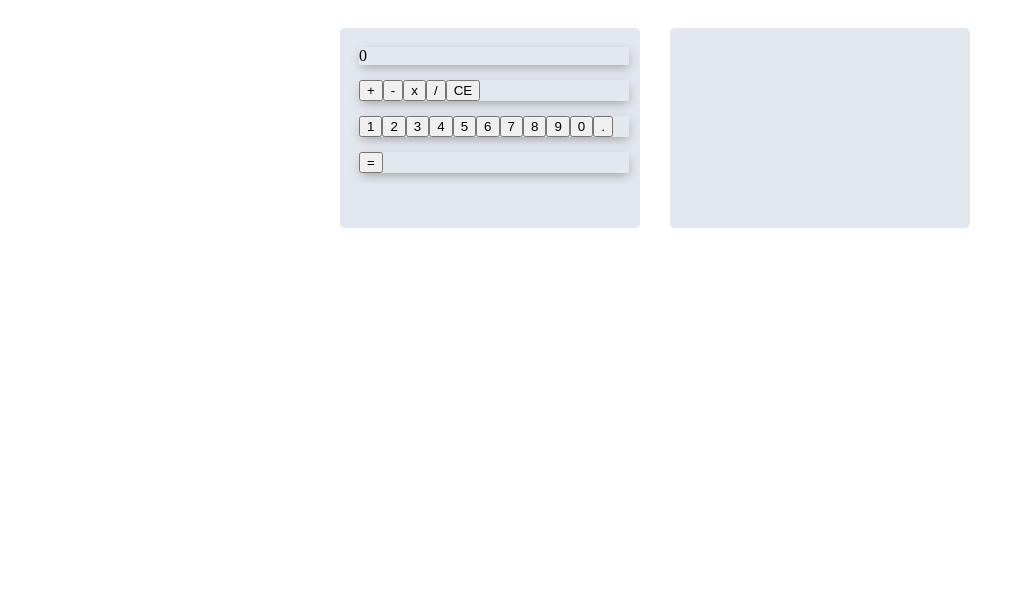
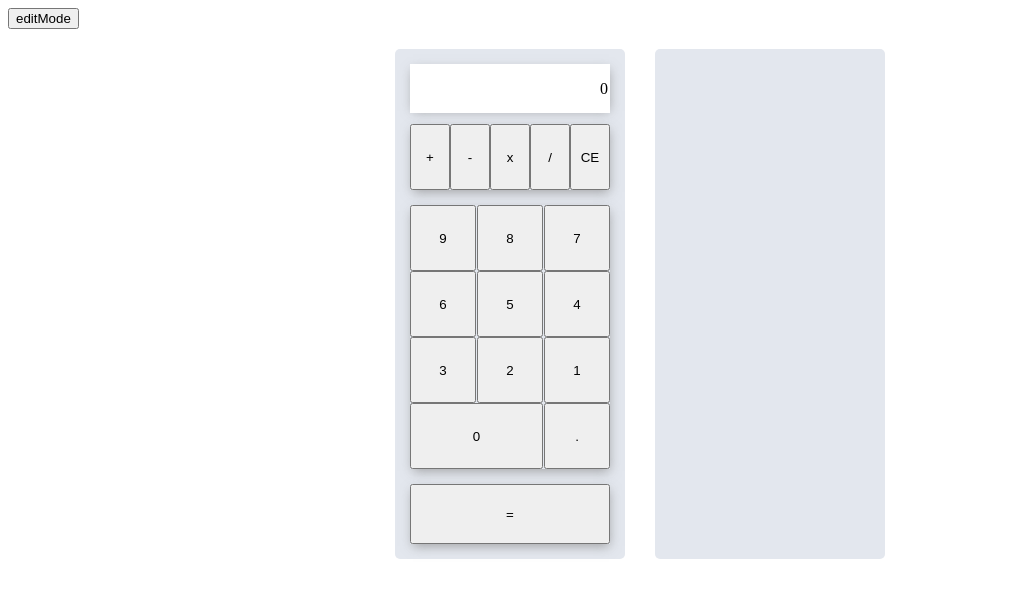
Before and after one commit to IlyaGoncharovY/dnd_calculator, a React (Vite) app: page / in a window 1280 px wide. Shown: the top 598 px of the page, without its empty margins (0-1025 px from the left). Built offline with nearby package versions, Linux system fonts and the light colour scheme.

Commit message:
fix(style) common refactor style in app

```diff
--- a/src/common/Components/UniversalButton.tsx
+++ b/src/common/Components/UniversalButton.tsx
@@ -12,10 +12,16 @@ export const UniversalButton: FC<IUniversalButton> = ({
   onClickHandler,
 }) => {
   return (
-    <span>
-      <button onClick={() => onClickHandler(buttonValue.value)}>
+    <>
+      <button
+        onClick={() => onClickHandler(buttonValue.value)}
+        style={{
+          width: buttonValue.value === '0' ? '133px' : '66px',
+          height: '66px',
+        }}
+      >
         {buttonValue.value}
       </button>
-    </span>
+    </>
   );
 };
--- a/src/common/dataSet/data.ts
+++ b/src/common/dataSet/data.ts
@@ -19,15 +19,15 @@ export enum elementType {
 }
 
 export const arrButtons: ArrButtonType[] = [
-  {id: 1, value: '1'},
-  {id: 2, value: '2'},
-  {id: 3, value: '3'},
-  {id: 4, value: '4'},
+  {id: 1, value: '9'},
+  {id: 2, value: '8'},
+  {id: 3, value: '7'},
+  {id: 4, value: '6'},
   {id: 5, value: '5'},
-  {id: 6, value: '6'},
-  {id: 7, value: '7'},
-  {id: 8, value: '8'},
-  {id: 9, value: '9'},
+  {id: 6, value: '4'},
+  {id: 7, value: '3'},
+  {id: 8, value: '2'},
+  {id: 9, value: '1'},
   {id: 10, value: '0'},
   {id: 11, value: '.'},
 ];
--- a/src/features/app/App.tsx
+++ b/src/features/app/App.tsx
@@ -3,7 +3,8 @@ import {DashBoardPage} from '../dnd';
 function App() {
 
   return (
-    <div style={{display: 'flex',width: '600px', margin: 'auto', gap: '40px'}}>
+    <div>
+      <button>editMode</button>
       <DashBoardPage/>
     </div>
   );
--- a/src/features/calculator/displayComponent/DisplayContainer.tsx
+++ b/src/features/calculator/displayComponent/DisplayContainer.tsx
@@ -5,8 +5,17 @@ export const DisplayContainer = () => {
   const displayValue = useAppSelector(state => state.CalculatorReducer.displayValue);
 
   return (
-    <div>
-      <section>{displayValue === 'Infinity' ? 'Не определено' : displayValue}</section>
+    <div style={{
+      height: '45px',
+    }}>
+      <div style={{
+        backgroundColor: 'white',
+        height: '100%',
+        display: 'flex',
+        alignItems: 'center',
+        justifyContent: 'flex-end',
+        padding: '2px',
+      }}>{displayValue === 'Infinity' ? 'Не определено' : displayValue}</div>
     </div>
   );
 };
--- a/src/features/calculator/equallyComponent/EqualContainer.tsx
+++ b/src/features/calculator/equallyComponent/EqualContainer.tsx
@@ -8,17 +8,16 @@ export const EqualContainer = () => {
 
   const onClickEqual = () => dispatch(calculateResult());
 
-  // const handleDragStart = (event: React.DragEvent<HTMLDivElement>) => {
-  //   event.dataTransfer.setData('text', event.currentTarget.id);
-  // };
 
   return (
-    <div
-      // draggable={true}
-      // onDragStart={handleDragStart}
-      id={ID_ELEMENT.equal}
-    >
-      <button onClick={onClickEqual}>=</button>
+    <div id={ID_ELEMENT.equal}>
+      <button
+        style={{
+          width: '100%',
+          height: '60px',
+        }}
+        onClick={onClickEqual}
+      >=</button>
     </div>
   );
 };
--- a/src/features/calculator/expressionsComponent/ExpressionsContainer.tsx
+++ b/src/features/calculator/expressionsComponent/ExpressionsContainer.tsx
@@ -4,14 +4,12 @@ import {ExpressionItem} from './item/ExpressionItem.tsx';
 
 export const ExpressionsContainer = () => {
 
-  // const handleDragStart = (event: React.DragEvent<HTMLDivElement>) => {
-  //   event.dataTransfer.setData('text', event.currentTarget.id);
-  // };
-
   return (
     <div
-      // draggable={true}
-      // onDragStart={handleDragStart}
+      style={{
+        display: 'flex',
+        flexWrap: 'nowrap',
+      }}
       id={ID_ELEMENT.expression}
     >
       {arrExpressions.map(expression =>
--- a/src/features/calculator/keyBoardComponent/KeyBoardContainer.tsx
+++ b/src/features/calculator/keyBoardComponent/KeyBoardContainer.tsx
@@ -4,21 +4,23 @@ import {ItemButton} from './item/ItemButton.tsx';
 
 export const KeyBoardContainer = () => {
 
-  // const handleDragStart = (event: React.DragEvent<HTMLDivElement>) => {
-  //   event.dataTransfer.setData('text', event.currentTarget.id);
-  // };
-
   return (
     <div
-      // draggable={true}
-      // onDragStart={handleDragStart}
       id={ID_ELEMENT.keyboard}
+      style={{
+        display: 'flex',
+        flexWrap: 'wrap',
+        alignItems: 'center',
+        justifyContent: 'space-between',
+      }}
     >
       {arrButtons.map(buttonValue =>
-        <ItemButton
-          key={buttonValue.id}
-          buttonValue={buttonValue}
-        />,
+        <span>
+          <ItemButton
+            key={buttonValue.id}
+            buttonValue={buttonValue}
+          />
+        </span>,
       )}
     </div>
   );
--- a/src/features/calculator/keyBoardComponent/item/ItemButton.tsx
+++ b/src/features/calculator/keyBoardComponent/item/ItemButton.tsx
@@ -18,8 +18,10 @@ export const ItemButton:FC<IItemButton> = ({buttonValue}) => {
   };
 
   return (
-    <>
+    <span style={{
+
+    }}>
       <UniversalButton buttonValue={buttonValue} onClickHandler={onClickChoiceButton}/>
-    </>
+    </span>
   );
 };
--- a/src/features/dnd/components/dasboard/item/Column.tsx
+++ b/src/features/dnd/components/dasboard/item/Column.tsx
@@ -26,10 +26,9 @@ export const Column: FC<IColumn> = ({children, name}) => {
       <div
         style={{
           backgroundColor: '#e3e7ee',
-          width: '270px',
+          width: '200px',
           padding: '15px',
-          minHeight: '170px',
-          maxHeight: '690px',
+          height: '480px',
           borderRadius: '5px',
         }}
       >
@@ -37,8 +36,7 @@ export const Column: FC<IColumn> = ({children, name}) => {
           ref={dropRef}
           style={{
             width: '100%',
-            height: '75%',
-            padding: '4px',
+            height: '100%',
             border: isOver ? 'dashed 1px black' : '  ',
           }}
         >{children}
--- a/src/features/dnd/components/dasboard/item/Elements.tsx
+++ b/src/features/dnd/components/dasboard/item/Elements.tsx
@@ -67,7 +67,6 @@ export const Elements: FC<IElements> = ({name, setOrders}) => {
     <div
       ref={drag}
       title={name}
-      className="card"
       style={{
         opacity: isDragging ? '0.5' : '1',
         marginBottom: '15px',
```
Also changed, not shown: src/features/dnd/components/dasboard/DashBoardPage.tsx (+6 -2 lines).
